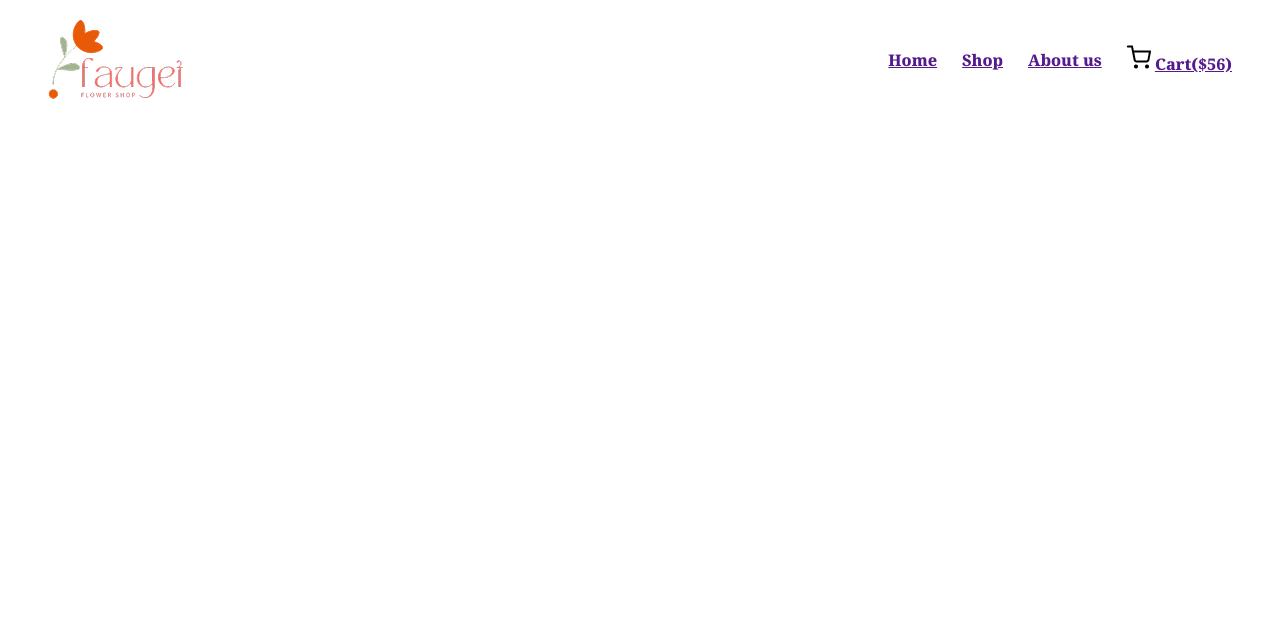
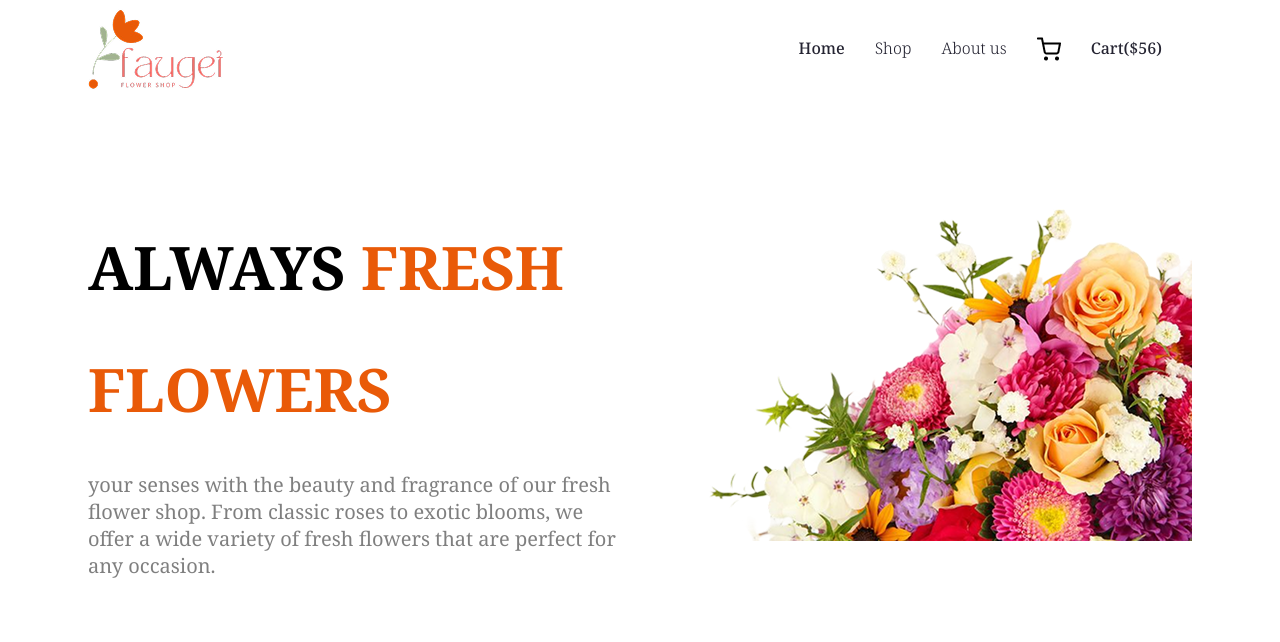
Before and after one commit to Arpitasaha96/my-second-github-repo, a plain HTML site: page index.html in a window 1280 px wide. Drawn offline with Linux system fonts and the light colour scheme; files that its build step writes are made by us from their sources.

Commit message:
index.html

```diff
--- a/index.html
+++ b/index.html
@@ -1,33 +1,47 @@
 <!DOCTYPE html>
 <html lang="en">
+
 <head>
     <meta charset="UTF-8">
     <meta name="viewport" content="width=device-width, initial-scale=1.0">
-    <title>My Second Assignment</title>
-<link rel="preconnect" href="https://fonts.googleapis.com">
-<link rel="preconnect" href="https://fonts.gstatic.com" crossorigin>
-<link href="https://fonts.googleapis.com/css2?family=Noto+Serif:ital,wght@0,100..900;1,100..900&display=swap" rel="stylesheet">
-    <link rel="stylesheet" href="style/logo.css">
+    <title>My Second Github Repo</title>
+    <link rel="preconnect" href="https://fonts.googleapis.com">
+    <link rel="preconnect" href="https://fonts.gstatic.com" crossorigin>
+    <link href="https://fonts.googleapis.com/css2?family=Noto+Serif:ital,wght@0,100..900;1,100..900&display=swap"
+        rel="stylesheet">
+</head>
 
-<body class="noto-serif-font">
+<body class="noto-serif-normal">
     <header>
-        <nav class="navbar display-flex">
-            <img src="styles/logo.png" alt="">
-            <ul class="nav-links display-flex">
-                <li class="nav-item"><a href="" class="nav-item-h">Home</a></li>
-                <li class="nav-item"><a href="" class="nav-link">Shop</a></li>
-                <li class="nav-item"><a href="" class="nav-link">About us</a></li>
-               <li class="nav-item">
-               <img src="styles/shopping-cart.png" alt="Cart" class="cart-icon">
-                <a href="" class="nav-link">Cart($56)</a>
-             </li>
-
-            </ul>
-
+        <link rel="stylesheet" href="styles/logo.css">
+        <nav class="navbar">
+            <div class="display-flex">
+            <img src="styles/logo.png" alt="logo-img ">
+            </div>
+            <div class="nav ul li">
+                <ul class="display-flex">
+                    <li><a href="" class="nav-link ">Home</a></li>
+                    <li><a href="" class="nav-link color-b">Shop</a></li>
+                    <li><a href="" class="nav-link color-b">About us</a></li>
+                    <div class="display-flex">
+                    <li><img src="styles/shopping-cart.png" alt="Cart" class="cart-icon"></li>
+                    <li><a href="" class="nav-link">Cart($56)</a></li>
+                    </ul>
+            </div>
         </nav>
-
+        <div class="banner display-flex">
+            <div class="banner-content">
+            <h1 class="banner-title">ALWAYS <span class="b-color">FRESH</span></h1>
+            <h1 class="banner-title b-color">FLOWERS</h1>
+            <p class="banner-description"> your senses with the beauty and fragrance of our fresh flower shop. From classic roses to exotic blooms, we offer a wide variety of fresh flowers that are perfect for any occasion. </p>
+        </div>
+        <div class="banner-image">
+        <img src="styles/hero-flower.png" alt="">
+            </div>
+         </div>
     </header>
     <main>
+
 
     </main>
     <footer>
@@ -35,4 +49,5 @@
     </footer>
 
 </body>
+
 </html>
--- a/styles/logo.css
+++ b/styles/logo.css
@@ -1,29 +1,74 @@
-
-.noto-serif-font {
+.noto-serif-normal {
   font-family: "Noto Serif", serif;
   font-optical-sizing: auto;
-  font-weight: 800;
+  font-weight: 400;
   font-style: normal;
   font-variation-settings:
     "width" 100;
 }
-.display-flex{
-  display: flex;
-}
 .navbar{
   display: flex;
   justify-content: space-between;
-  align-items: center;
-  padding: 10px 40px;
-}
-.nav-item{
-  list-style: none;
-}
-.nav-links {
-  display: flex;
-  gap: 25px;
-  list-style: none;
-  padding: 0;
-  margin: 0;
+  padding: 0px 80px 40px;
   align-items: center;
 }
+.display-flex{
+  display: flex;
+
+}
+.logo-img {
+  width: 35px;
+  height: 12px;
+}
+.nav ul li{
+  list-style: none;
+  display: flex;
+  justify-content: space-between;
+  margin-right: 30px;
+  font-weight: 500;
+}
+.color-b{
+  color: #8987A1;
+  font-weight: 300;
+}
+.nav a{
+  text-decoration: none;
+  color:#252432
+}
+.banner{
+  justify-content: space-between;
+ padding: 55px 80px 40px;
+ margin-top: 0 150px 0 220px;
+ text-align: left;
+}
+.banner-title{
+  color: #000000;
+  width: bold;
+  font-size: 60px;
+
+}
+.b-color{
+  color: #E95A08;
+}
+.navbar, .banner {
+  max-width: 1440px;
+  margin: 0 auto;
+}
+.banner-content{
+  gap: 0;
+  width: 570px;
+}
+
+.banner-description{
+  color: rgba(0, 0, 0, 0.5);
+  font-size: 20px;
+}
+.banner-image{
+  width: 580px;
+}
+
+@media screen and ( max-width:576px){
+  .navbar,  .banner{
+    flex-direction: column;
+  }
+}
```
Also changed, not shown: styles/hero-flower.png (added).
